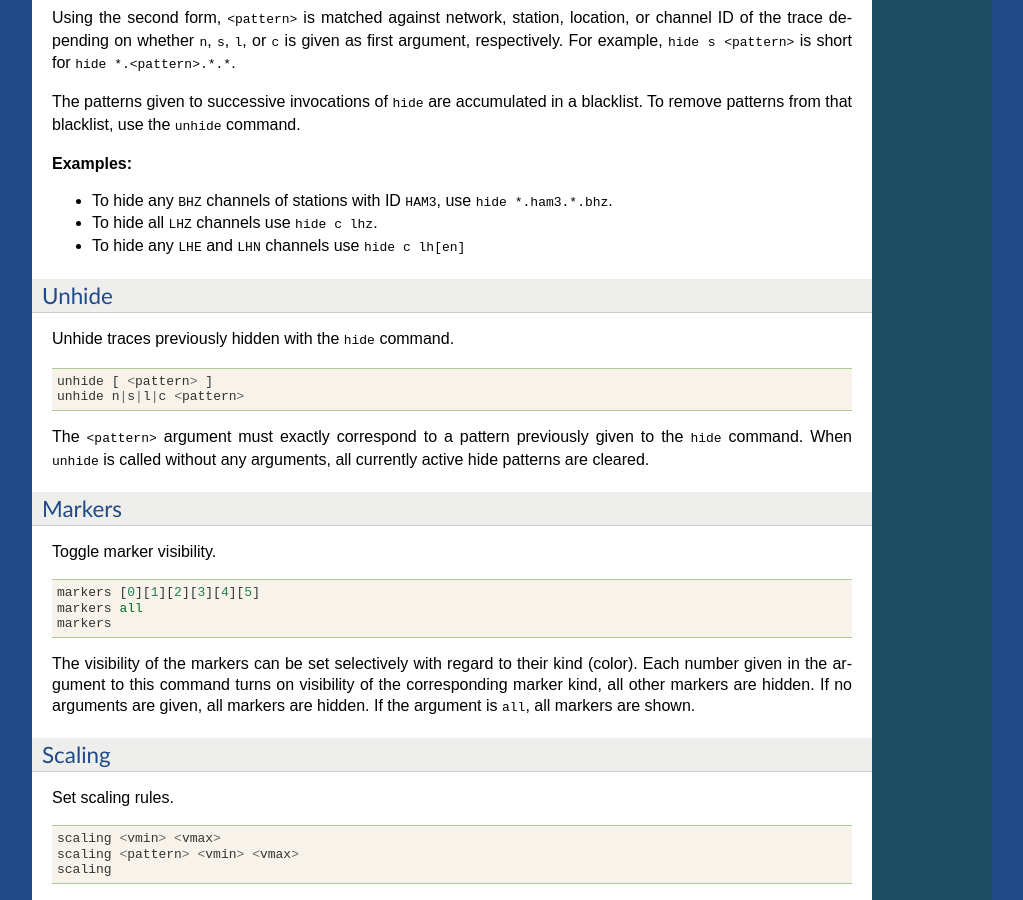
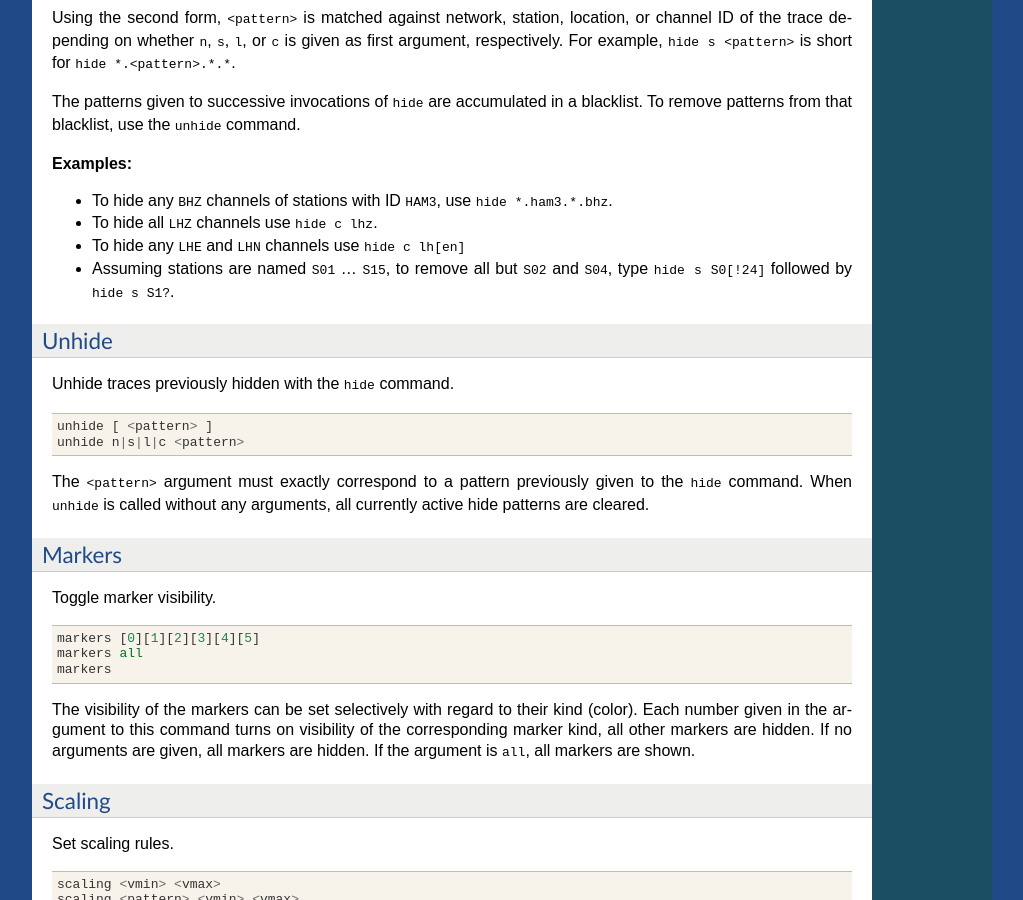
Before and after one commit to pyrocko/pyrocko, a Sphinx documentation site: the page built from doc/snuffler.rst, in a window 1280 px wide and 900 px high, scrolled down 3367 px. Shown: the whole window, without its empty margins (128-1151 px from the left). Built offline with Sphinx 7.4.7, drawn with Linux system fonts in a browser that asks for light colours.

Commit message:
one more example in documentation of snuffler's hide command

```diff
--- a/doc/snuffler.rst
+++ b/doc/snuffler.rst
@@ -195,6 +195,7 @@ The patterns given to successive invocations of ``hide`` are accumulated in a bl
 * To hide any ``BHZ`` channels of stations with ID ``HAM3``, use ``hide *.ham3.*.bhz``.
 * To hide all ``LHZ`` channels use ``hide c lhz``.
 * To hide any ``LHE`` and ``LHN`` channels use ``hide c lh[en]``
+* Assuming stations are named ``S01`` ... ``S15``, to remove all but ``S02`` and ``S04``, type ``hide s S0[!24]`` followed by ``hide s S1?``.
 
 Unhide
 ^^^^^^
```
